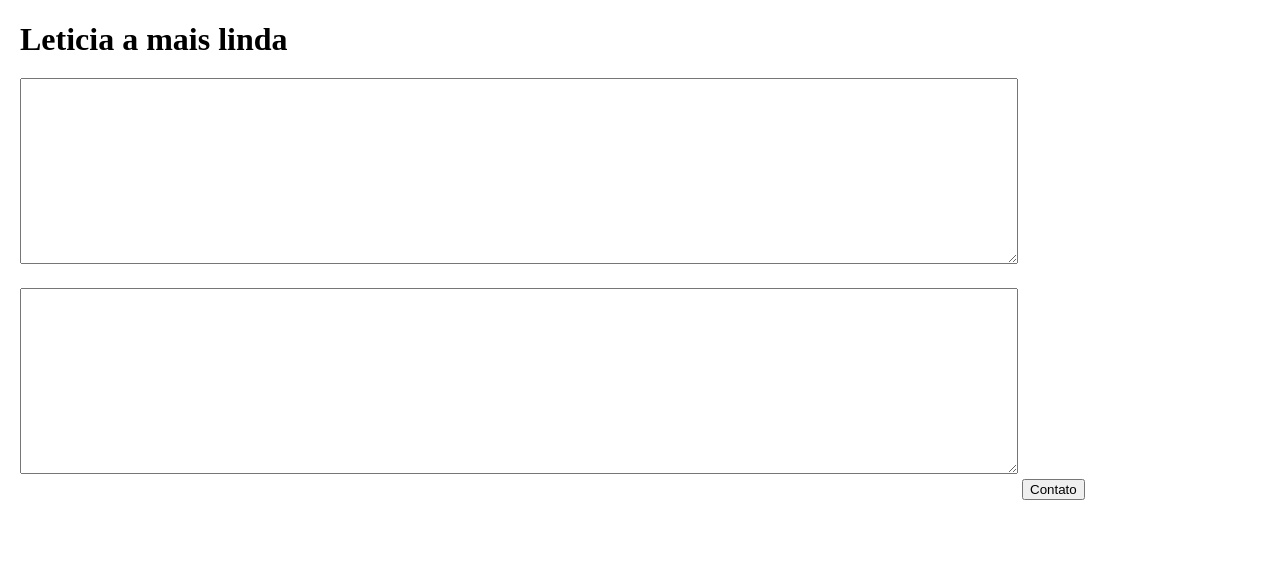
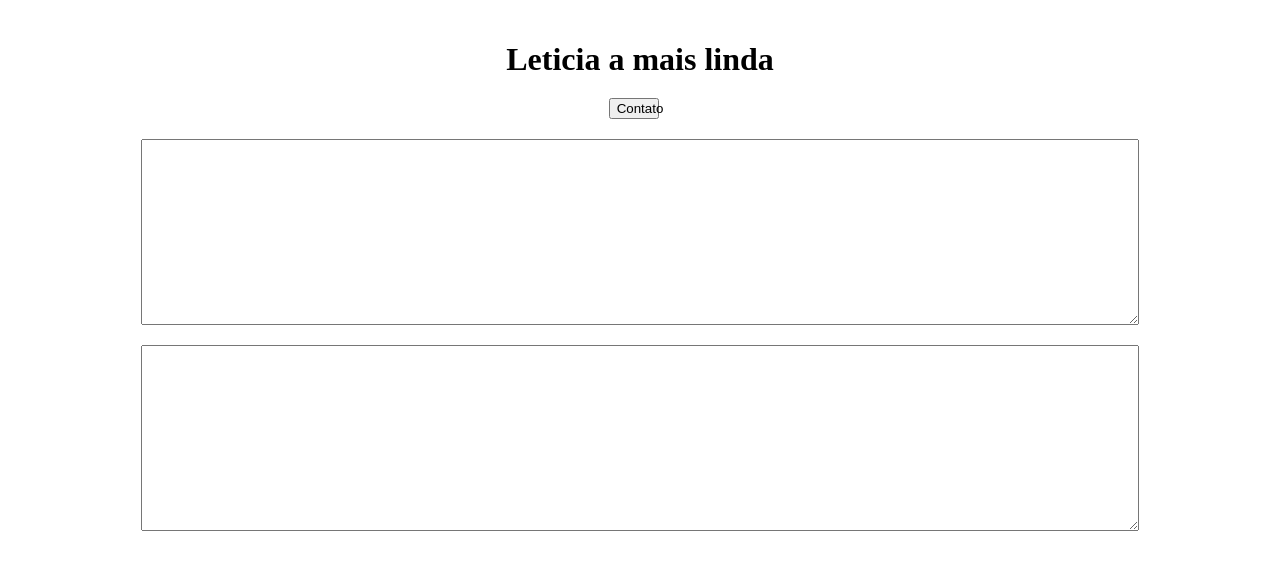
Before and after one commit to LucasBrunelli/PrimaxServer, a website: page src/pages/home.html in a window 1280 px wide. Drawn offline with Linux system fonts and the light colour scheme; no server answers.

Commit message:
first commit

```diff
--- a/src/pages/home.html
+++ b/src/pages/home.html
@@ -8,21 +8,23 @@
     <style>
         body {
             margin: 20px; /* Adiciona uma margem ao redor do corpo da página */
+            display: flex;
+            flex-direction: column;
+            align-items: center;
         }
 
         h1 {
             margin-bottom: 20px; /* Adiciona uma margem abaixo do título */
         }
 
+        button, #campoTexto, #campoMSG {
+            width: 80%;
+            margin-bottom: 20px; /* Adiciona uma margem abaixo dos elementos */
+        }
+
         #campoTexto, #campoMSG {
-            width: 80%;
             height: 180px;
             overflow: auto;
-            margin-bottom: 20px; /* Adiciona uma margem abaixo das caixas de texto */
-        }
-
-        button {
-            margin-bottom: 20px; /* Adiciona uma margem abaixo do botão */
         }
     </style>
 
@@ -31,14 +33,14 @@
 
     <h1> Leticia a mais linda </h1>
 
+    <a href="contato">
+        <button>Contato</button>
+    </a>
+
     <!-- Adicione uma caixa de texto para exibir os dados recebidos -->
     <textarea id="campoTexto" readonly wrap="soft"></textarea>
 
     <textarea id="campoMSG"></textarea>
-
-    <a href="contato">
-        <button>Contato</button>
-    </a>
 
     <script>
         // Atualiza a cada 5 segundos (ajuste conforme necessário)
```
